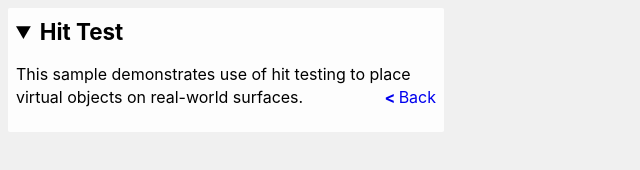
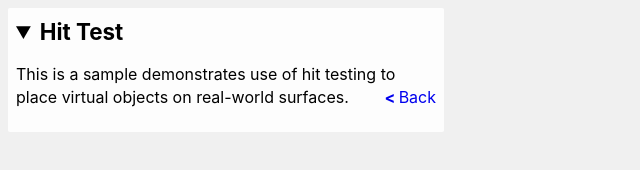
Before and after one commit to shcherbak-bohdan/web-xr-itcraft, a plain HTML site: page index.html in a window 1280 px wide. Shown: the whole page, without its empty margins (0-640 px from the left). Drawn offline with Linux system fonts and the light colour scheme.

Commit message:
Update index.html

```diff
--- a/index.html
+++ b/index.html
@@ -36,7 +36,7 @@ CONNECTION WITH THE SOFTWARE OR THE USE OR OTHER DEALINGS IN THE SOFTWARE.
       <details open>
         <summary>Hit Test</summary>
         <p>
-          This sample demonstrates use of hit testing to place virtual objects on real-world surfaces.
+          This is a sample demonstrates use of hit testing to place virtual objects on real-world surfaces.
           <a class="back" href="./">Back</a>
         </p>
       </details>
```
